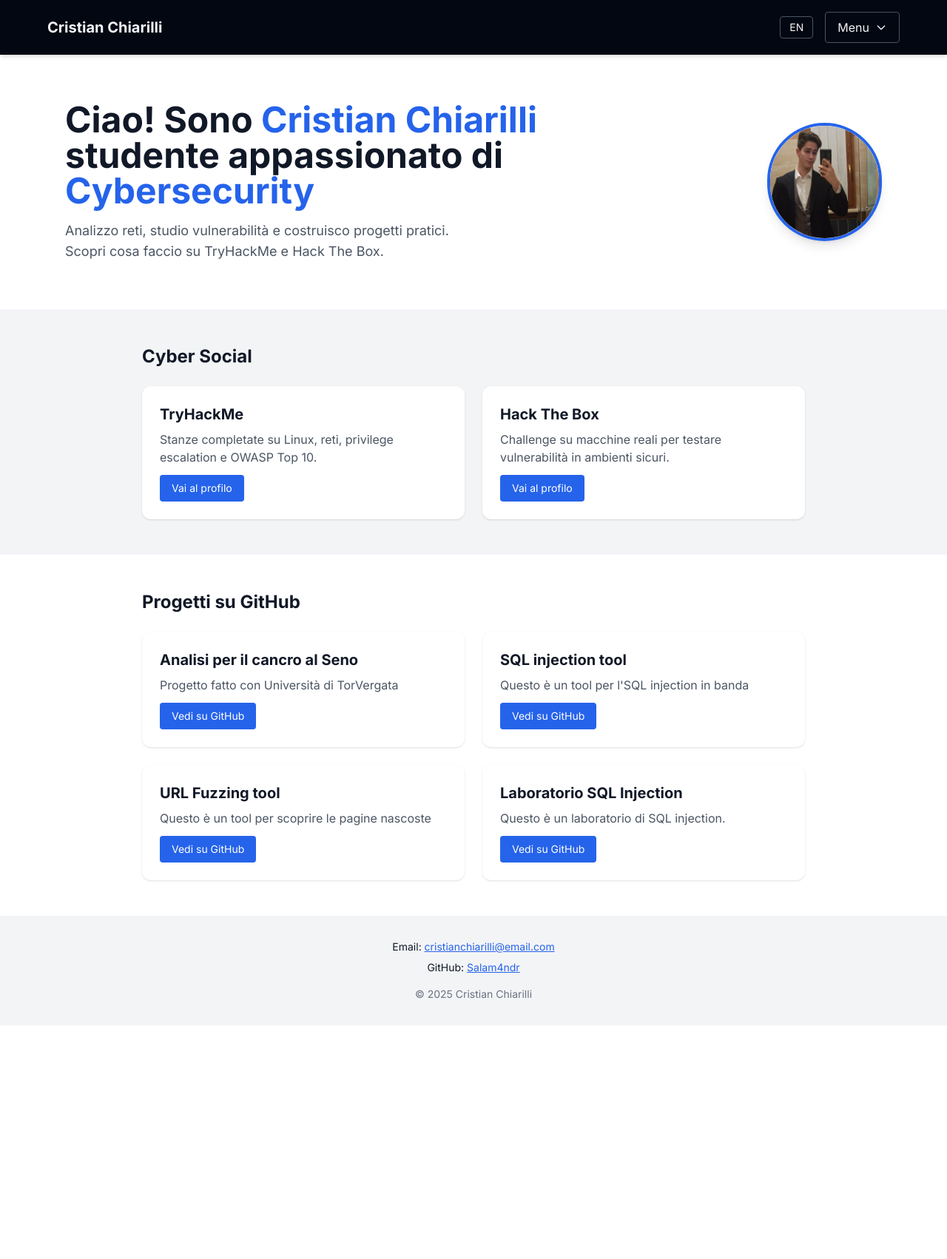
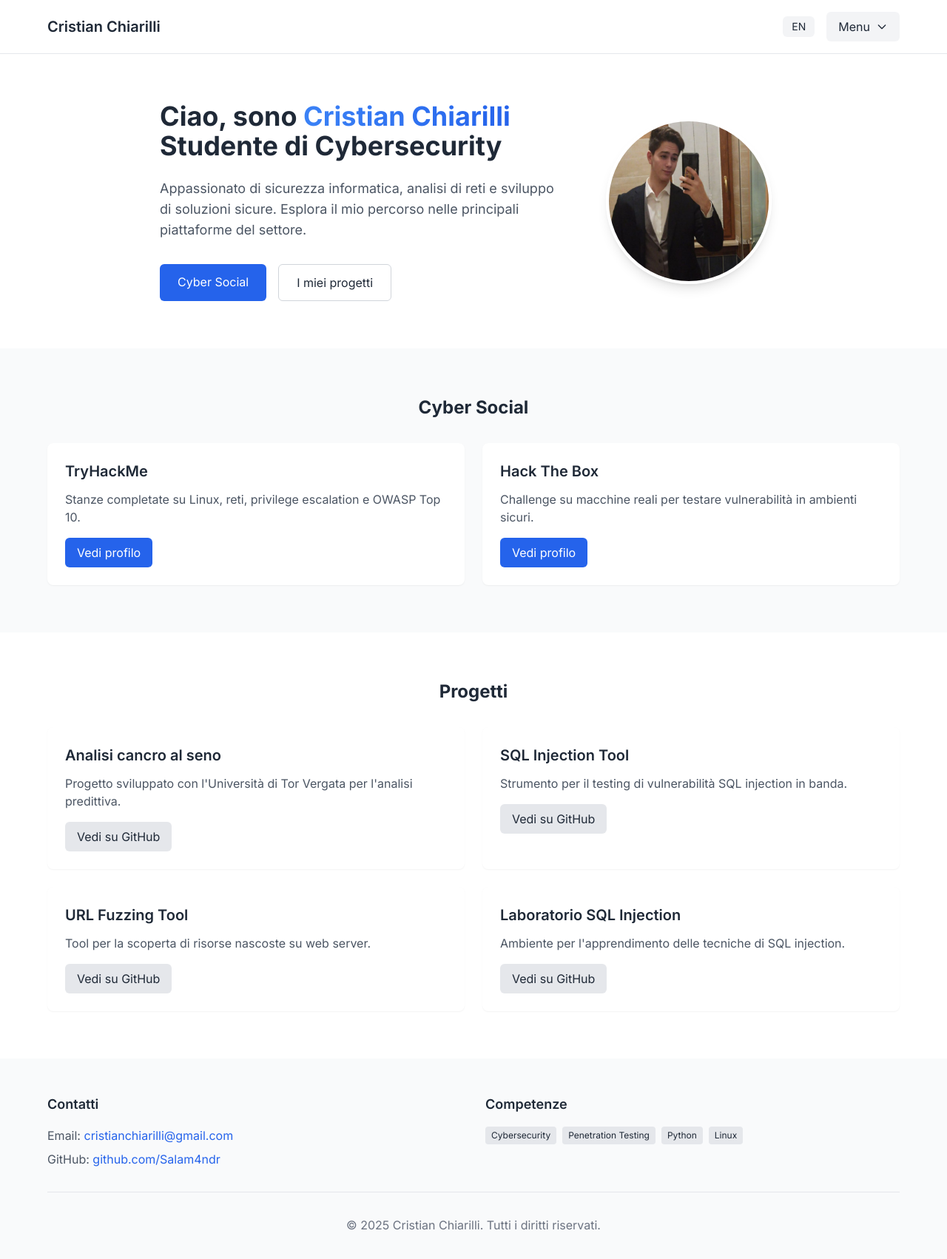
Before and after one commit to Salam4ndr/Salam4ndrWeb, a plain HTML site: page index.html in a window 1280 px wide. Shown: the whole page at 74% size. Before the commit the page ends 1386 px from the top, so only its background shows below. Drawn offline with nearby package versions, Linux system fonts and the light colour scheme.

Commit message:
Aggiornamento SitoWeb

```diff
--- a/index.html
+++ b/index.html
@@ -3,38 +3,52 @@
 <head>
   <meta charset="UTF-8" />
   <meta name="viewport" content="width=device-width, initial-scale=1.0" />
-    <title>Cristian Chiarilli | Cybersecurity Student</title>
+  <title>Cristian Chiarilli | Cybersecurity</title>
   <script src="https://cdn.tailwindcss.com"></script>
-    <link href="https://fonts.googleapis.com/css2?family=Inter:wght@400;700&display=swap" rel="stylesheet" />
+  <link href="https://fonts.googleapis.com/css2?family=Inter:wght@300;400;500;600;700&display=swap" rel="stylesheet" />
   <style>
     body {
       font-family: "Inter", sans-serif;
+      scroll-behavior: smooth;
+    }
+    .text-gradient {
+      background-clip: text;
+      -webkit-background-clip: text;
+      color: transparent;
+      background-image: linear-gradient(90deg, #3b82f6, #2563eb);
+    }
+    .card-hover {
+      transition: transform 0.2s ease, box-shadow 0.2s ease;
+    }
+    .card-hover:hover {
+      transform: translateY(-2px);
+      box-shadow: 0 4px 6px rgba(0, 0, 0, 0.05);
     }
   </style>
 </head>
-  <body class="bg-white text-gray-900 dark:bg-gray-950 dark:text-gray-100 transition-all duration-300" onclick="closeDropdown(event)">
+<body class="bg-white text-gray-800 dark:bg-gray-900 dark:text-gray-100 min-h-screen flex flex-col">
 
   <!-- NAVBAR -->
-    <nav class="bg-gray-950 text-gray-100 px-6 py-4 shadow-md">
+  <nav class="bg-white dark:bg-gray-800 border-b border-gray-200 dark:border-gray-700 px-6 py-4 sticky top-0 z-50">
     <div class="max-w-6xl mx-auto flex justify-between items-center">
-        <div class="text-xl font-bold">Cristian Chiarilli</div>
+      <div class="text-xl font-semibold">Cristian Chiarilli</div>
       <div class="flex items-center gap-4">
-          <button onclick="toggleLang()" id="langBtn" class="px-3 py-1 border rounded text-sm border-gray-600 hover:bg-gray-800">
+        <button onclick="toggleLang()" id="langBtn" class="px-3 py-1 text-sm rounded-md bg-gray-100 dark:bg-gray-700">
           EN
         </button>
-          <div class="relative group">
-            <button id="menuButton" onclick="toggleDropdown()" class="px-4 py-2 border border-gray-600 rounded hover:bg-gray-800 flex items-center gap-2">
+        <div class="relative">
+          <button id="menuButton" onclick="toggleDropdown()" class="px-4 py-2 rounded-md bg-gray-100 dark:bg-gray-700 flex items-center gap-2">
             <span>Menu</span>
-              <svg class="w-4 h-4" fill="none" stroke="currentColor" stroke-width="2" viewBox="0 0 24 24">
-                <path stroke-linecap="round" stroke-linejoin="round" d="M19 9l-7 7-7-7" />
+            <svg class="w-4 h-4" fill="none" stroke="currentColor" viewBox="0 0 24 24">
+              <path stroke-linecap="round" stroke-linejoin="round" stroke-width="2" d="M19 9l-7 7-7-7" />
             </svg>
           </button>
-            <div id="dropdown-menu" class="hidden absolute right-0 mt-2 w-56 bg-gray-900 rounded shadow-lg z-20 border border-gray-700">
-              <a href="#hero" class="block px-4 py-2 hover:bg-gray-800 transition" onclick="hideDropdown()">🏠 Home</a>
-              <a href="#lab" class="block px-4 py-2 hover:bg-gray-800 transition" onclick="hideDropdown()">🧪 Cyber Social</a>
-              <a href="#projects" class="block px-4 py-2 hover:bg-gray-800 transition" onclick="hideDropdown()">💻 Progetti</a>
-              <a href="certificazioni.html" class="block px-4 py-2 hover:bg-gray-800 transition" onclick="hideDropdown()">📜 Certificazioni</a>
-              <a href="#contatti" class="block px-4 py-2 hover:bg-gray-800 transition" onclick="hideDropdown()">📨 Contatti</a>
+          <div id="dropdown-menu" class="hidden absolute right-0 mt-2 w-48 bg-white dark:bg-gray-800 rounded-md shadow-lg border border-gray-200 dark:border-gray-700">
+            <a href="#hero" class="block px-4 py-2 hover:bg-gray-100 dark:hover:bg-gray-700 rounded-t-md" onclick="hideDropdown()">Home</a>
+            <a href="#lab" class="block px-4 py-2 hover:bg-gray-100 dark:hover:bg-gray-700" onclick="hideDropdown()">Cyber Social</a>
+            <a href="#projects" class="block px-4 py-2 hover:bg-gray-100 dark:hover:bg-gray-700" onclick="hideDropdown()">Progetti</a>
+            <a href="certificazioni.html" class="block px-4 py-2 hover:bg-gray-100 dark:hover:bg-gray-700" onclick="hideDropdown()">Certificazioni</a>
+            <a href="#contatti" class="block px-4 py-2 hover:bg-gray-100 dark:hover:bg-gray-700 rounded-b-md" onclick="hideDropdown()">Contatti</a>
           </div>
         </div>
       </div>
@@ -42,38 +56,53 @@
   </nav>
 
   <!-- HERO -->
-    <section id="hero" class="py-16 px-6 max-w-6xl mx-auto flex flex-col-reverse md:flex-row items-center gap-10">
-      <div class="text-center md:text-left">
-        <h1 id="hero-title" class="text-4xl md:text-5xl font-extrabold mb-4 leading-tight">
-          Ciao! Sono <span class="text-blue-600 dark:text-blue-400">Cristian Chiarilli</span><br />
-          studente appassionato di <span class="text-blue-600 dark:text-blue-400">Cybersecurity</span>
+  <section id="hero" class="py-16 px-6 max-w-6xl mx-auto flex flex-col-reverse md:flex-row items-center gap-12">
+    <div class="md:w-2/3">
+      <h1 id="hero-title" class="text-3xl md:text-4xl font-bold mb-6 leading-tight">
+        Ciao, sono <span class="text-gradient">Cristian Chiarilli</span><br>
+        Studente di Cybersecurity
       </h1>
-        <p id="hero-desc" class="text-lg text-gray-600 dark:text-gray-400 max-w-xl">
-          Analizzo reti, studio vulnerabilità e costruisco progetti pratici. Scopri cosa faccio su TryHackMe e Hack The Box.
+      <p id="hero-desc" class="text-lg text-gray-600 dark:text-gray-400 mb-8 max-w-xl">
+        Appassionato di sicurezza informatica, analisi di reti e sviluppo di soluzioni sicure.
+        Esplora il mio percorso nelle principali piattaforme del settore.
       </p>
+      <div class="flex gap-4">
+        <a href="#lab" class="px-6 py-3 bg-blue-600 text-white rounded-md hover:bg-blue-700 transition">
+          Cyber Social
+        </a>
+        <a href="#projects" class="px-6 py-3 border border-gray-300 dark:border-gray-600 rounded-md hover:bg-gray-50 dark:hover:bg-gray-800 transition">
+          I miei progetti
+        </a>
       </div>
-      <div class="w-40 h-40 rounded-full overflow-hidden border-4 border-blue-600 dark:border-blue-400 shadow-lg">
-        <img src="FotoPersonale.png" alt="Cristian Chiarilli" class="w-full h-full object-cover" />
+    </div>
+    <div class="md:w-1/3 flex justify-center">
+      <div class="w-48 h-48 md:w-56 md:h-56 rounded-full overflow-hidden border-4 border-white dark:border-gray-800 shadow-lg">
+        <img src="FotoPersonale.png" alt="Cristian Chiarilli" class="w-full h-full object-cover">
+      </div>
     </div>
   </section>
 
   <!-- CYBER LAB -->
-    <section id="lab" class="py-12 px-6 bg-gray-100 dark:bg-gray-900">
-      <div class="max-w-4xl mx-auto">
-        <h2 id="lab-title" class="text-2xl font-bold mb-6">Cyber Social</h2>
+  <section id="lab" class="py-16 px-6 bg-gray-50 dark:bg-gray-800">
+    <div class="max-w-6xl mx-auto">
+      <h2 id="lab-title" class="text-2xl font-bold mb-8 text-center">Cyber Social</h2>
       <div class="grid md:grid-cols-2 gap-6">
-          <div class="bg-white dark:bg-gray-800 p-6 rounded-xl shadow hover:scale-[1.02] transition-all">
-            <h3 id="thm-title" class="text-xl font-semibold mb-2">TryHackMe</h3>
-            <p id="thm-desc" class="text-gray-600 dark:text-gray-400 mb-3">Stanze completate su Linux, reti, privilege escalation e OWASP Top 10.</p>
-            <a href="https://tryhackme.com/p/Salam4ndr" target="_blank" class="inline-block text-sm px-4 py-2 bg-blue-600 text-white rounded hover:bg-blue-700 transition">
-              Vai al profilo
+        <div class="bg-white dark:bg-gray-700 p-6 rounded-lg shadow-sm card-hover">
+          <h3 id="thm-title" class="text-xl font-semibold mb-3">TryHackMe</h3>
+          <p id="thm-desc" class="text-gray-600 dark:text-gray-300 mb-4">
+            Stanze completate su Linux, reti, privilege escalation e OWASP Top 10.
+          </p>
+          <a href="https://tryhackme.com/p/Salam4ndr" target="_blank" class="inline-block px-4 py-2 bg-blue-600 text-white rounded-md hover:bg-blue-700 transition">
+            Vedi profilo
           </a>
         </div>
-          <div class="bg-white dark:bg-gray-800 p-6 rounded-xl shadow hover:scale-[1.02] transition-all">
-            <h3 id="htb-title" class="text-xl font-semibold mb-2">Hack The Box</h3>
-            <p id="htb-desc" class="text-gray-600 dark:text-gray-400 mb-3">Challenge su macchine reali per testare vulnerabilità in ambienti sicuri.</p>
-            <a href="https://ctf.hackthebox.com/user/profile/414889" target="_blank" class="inline-block text-sm px-4 py-2 bg-blue-600 text-white rounded hover:bg-blue-700 transition">
-              Vai al profilo
+        <div class="bg-white dark:bg-gray-700 p-6 rounded-lg shadow-sm card-hover">
+          <h3 id="htb-title" class="text-xl font-semibold mb-3">Hack The Box</h3>
+          <p id="htb-desc" class="text-gray-600 dark:text-gray-300 mb-4">
+            Challenge su macchine reali per testare vulnerabilità in ambienti sicuri.
+          </p>
+          <a href="https://ctf.hackthebox.com/user/profile/414889" target="_blank" class="inline-block px-4 py-2 bg-blue-600 text-white rounded-md hover:bg-blue-700 transition">
+            Vedi profilo
           </a>
         </div>
       </div>
@@ -81,35 +110,43 @@
   </section>
 
   <!-- PROGETTI -->
-    <section id="projects" class="py-12 px-6">
-      <div class="max-w-4xl mx-auto">
-        <h2 id="projects-title" class="text-2xl font-bold mb-6">Progetti su GitHub</h2>
+  <section id="projects" class="py-16 px-6">
+    <div class="max-w-6xl mx-auto">
+      <h2 id="projects-title" class="text-2xl font-bold mb-8 text-center">Progetti</h2>
       <div class="grid md:grid-cols-2 gap-6">
-          <div class="bg-white dark:bg-gray-800 p-6 rounded-xl shadow hover:scale-[1.02] transition-all">
-            <h3 id="proj1-title" class="text-xl font-semibold mb-2">Analisi per il cancro al Seno</h3>
-            <p id="proj1-desc" class="text-gray-600 dark:text-gray-400 mb-3">Progetto fatto con Università di TorVergata</p>
-            <a href="https://github.com/Salam4ndr/Breast-Cancer-prevention" target="_blank" class="inline-block text-sm px-4 py-2 bg-blue-600 text-white rounded hover:bg-blue-700 transition">
+        <div class="bg-white dark:bg-gray-700 p-6 rounded-lg shadow-sm card-hover">
+          <h3 id="proj1-title" class="text-xl font-semibold mb-3">Analisi cancro al seno</h3>
+          <p id="proj1-desc" class="text-gray-600 dark:text-gray-300 mb-4">
+            Progetto sviluppato con l'Università di Tor Vergata per l'analisi predittiva.
+          </p>
+          <a href="https://github.com/Salam4ndr/Breast-Cancer-prevention" target="_blank" class="inline-block px-4 py-2 bg-gray-200 dark:bg-gray-600 rounded-md hover:bg-gray-300 dark:hover:bg-gray-500 transition">
             Vedi su GitHub
           </a>
         </div>
-          <div class="bg-white dark:bg-gray-800 p-6 rounded-xl shadow hover:scale-[1.02] transition-all">
-            <h3 id="proj2-title" class="text-xl font-semibold mb-2">SQL injection tool</h3>
-            <p id="proj2-desc" class="text-gray-600 dark:text-gray-400 mb-3">Questo è un tool per l'SQL injection in banda</p>
-            <a href="https://github.com/Salam4ndr/SalamanderSQLI" target="_blank" class="inline-block text-sm px-4 py-2 bg-blue-600 text-white rounded hover:bg-blue-700 transition">
+        <div class="bg-white dark:bg-gray-700 p-6 rounded-lg shadow-sm card-hover">
+          <h3 id="proj2-title" class="text-xl font-semibold mb-3">SQL Injection Tool</h3>
+          <p id="proj2-desc" class="text-gray-600 dark:text-gray-300 mb-4">
+            Strumento per il testing di vulnerabilità SQL injection in banda.
+          </p>
+          <a href="https://github.com/Salam4ndr/SalamanderSQLI" target="_blank" class="inline-block px-4 py-2 bg-gray-200 dark:bg-gray-600 rounded-md hover:bg-gray-300 dark:hover:bg-gray-500 transition">
             Vedi su GitHub
           </a>
         </div>
-          <div class="bg-white dark:bg-gray-800 p-6 rounded-xl shadow hover:scale-[1.02] transition-all">
-            <h3 id="proj3-title" class="text-xl font-semibold mb-2">URL Fuzzing tool</h3>
-            <p id="proj3-desc" class="text-gray-600 dark:text-gray-400 mb-3">Questo è un tool per scoprire le pagine nascoste</p>
-            <a href="https://github.com/Salam4ndr/SalaSerch" target="_blank" class="inline-block text-sm px-4 py-2 bg-blue-600 text-white rounded hover:bg-blue-700 transition">
+        <div class="bg-white dark:bg-gray-700 p-6 rounded-lg shadow-sm card-hover">
+          <h3 id="proj3-title" class="text-xl font-semibold mb-3">URL Fuzzing Tool</h3>
+          <p id="proj3-desc" class="text-gray-600 dark:text-gray-300 mb-4">
+            Tool per la scoperta di risorse nascoste su web server.
+          </p>
+          <a href="https://github.com/Salam4ndr/SalaSerch" target="_blank" class="inline-block px-4 py-2 bg-gray-200 dark:bg-gray-600 rounded-md hover:bg-gray-300 dark:hover:bg-gray-500 transition">
             Vedi su GitHub
           </a>
         </div>
-          <div class="bg-white dark:bg-gray-800 p-6 rounded-xl shadow hover:scale-[1.02] transition-all">
-            <h3 id="proj4-title" class="text-xl font-semibold mb-2">Laboratorio SQL Injection</h3>
-            <p id="proj4-desc" class="text-gray-600 dark:text-gray-400 mb-3">Questo è un laboratorio di SQL injection.</p>
-            <a href="https://github.com/Salam4ndr/SalaSerch" target="_blank" class="inline-block text-sm px-4 py-2 bg-blue-600 text-white rounded hover:bg-blue-700 transition">
+        <div class="bg-white dark:bg-gray-700 p-6 rounded-lg shadow-sm card-hover">
+          <h3 id="proj4-title" class="text-xl font-semibold mb-3">Laboratorio SQL Injection</h3>
+          <p id="proj4-desc" class="text-gray-600 dark:text-gray-300 mb-4">
+            Ambiente per l'apprendimento delle tecniche di SQL injection.
+          </p>
+          <a href="https://github.com/Salam4ndr/SalaSerch" target="_blank" class="inline-block px-4 py-2 bg-gray-200 dark:bg-gray-600 rounded-md hover:bg-gray-300 dark:hover:bg-gray-500 transition">
             Vedi su GitHub
           </a>
         </div>
@@ -118,15 +155,34 @@
   </section>
 
   <!-- FOOTER -->
-    <footer id="contatti" class="bg-gray-100 dark:bg-gray-900 py-8 px-6 text-center text-sm">
-      <div class="max-w-4xl mx-auto">
-        <p class="mb-2">Email: <a href="mailto:cristianchiarilli@gmail.com" class="text-blue-600 dark:text-blue-400 underline">cristianchiarilli@email.com</a></p>
-        <p class="mb-4">GitHub: <a href="https://github.com/Salam4ndr" class="text-blue-600 dark:text-blue-400 underline" target="_blank">Salam4ndr</a></p>
-        <p class="text-gray-500 dark:text-gray-400">© 2025 Cristian Chiarilli</p>
+  <footer id="contatti" class="bg-gray-50 dark:bg-gray-800 py-12 px-6 mt-auto">
+    <div class="max-w-6xl mx-auto">
+      <div class="grid md:grid-cols-2 gap-8">
+        <div>
+          <h3 class="text-lg font-semibold mb-4">Contatti</h3>
+          <p class="text-gray-600 dark:text-gray-300 mb-2">
+            Email: <a href="mailto:cristianchiarilli@gmail.com" class="text-blue-600 dark:text-blue-400">cristianchiarilli@gmail.com</a>
+          </p>
+          <p class="text-gray-600 dark:text-gray-300">
+            GitHub: <a href="https://github.com/Salam4ndr" target="_blank" class="text-blue-600 dark:text-blue-400">github.com/Salam4ndr</a>
+          </p>
+        </div>
+        <div>
+          <h3 class="text-lg font-semibold mb-4">Competenze</h3>
+          <div class="flex flex-wrap gap-2">
+            <span class="text-xs px-2 py-1 bg-gray-200 dark:bg-gray-600 rounded">Cybersecurity</span>
+            <span class="text-xs px-2 py-1 bg-gray-200 dark:bg-gray-600 rounded">Penetration Testing</span>
+            <span class="text-xs px-2 py-1 bg-gray-200 dark:bg-gray-600 rounded">Python</span>
+            <span class="text-xs px-2 py-1 bg-gray-200 dark:bg-gray-600 rounded">Linux</span>
+          </div>
+        </div>
+      </div>
+      <div class="border-t border-gray-200 dark:border-gray-700 mt-8 pt-8 text-center text-gray-500 dark:text-gray-400">
+        <p>© 2025 Cristian Chiarilli. Tutti i diritti riservati.</p>
+      </div>
     </div>
   </footer>
 
-    <!-- JS -->
   <script>
     function toggleDropdown() {
       const menu = document.getElementById("dropdown-menu");
@@ -153,40 +209,40 @@
 
     const t = {
       en: {
-          'hero-title': "Hi! I'm <span class='text-blue-600 dark:text-blue-400'>Cristian Chiarilli</span><br />a cybersecurity enthusiast student",
-          'hero-desc': "I analyze networks, study vulnerabilities and build practical projects. Discover what I do on TryHackMe and Hack The Box.",
+        'hero-title': "Hi, I'm <span class='text-gradient'>Cristian Chiarilli</span><br>Cybersecurity Student",
+        'hero-desc': "Passionate about cybersecurity, network analysis and secure solutions development. Explore my journey on leading industry platforms.",
         'lab-title': 'Cyber Social',
         'thm-title': 'TryHackMe',
         'thm-desc': 'Completed rooms on Linux, networking, privilege escalation and OWASP Top 10.',
         'htb-title': 'Hack The Box',
         'htb-desc': 'Challenges on real machines to test vulnerabilities in safe environments.',
-          'projects-title': 'GitHub Projects',
+        'projects-title': 'Projects',
         'proj1-title': 'Breast Cancer Analysis',
-          'proj1-desc': 'Project developed with University of TorVergata',
+        'proj1-desc': 'Project developed with University of Tor Vergata for predictive analysis.',
         'proj2-title': 'SQL Injection Tool',
-          'proj2-desc': 'A tool for in-band SQL injection',
+        'proj2-desc': 'Tool for testing in-band SQL injection vulnerabilities.',
         'proj3-title': 'URL Fuzzing Tool',
-          'proj3-desc': 'A tool to discover hidden pages',
+        'proj3-desc': 'Tool for discovering hidden resources on web servers.',
         'proj4-title': 'SQL Injection Lab',
-          'proj4-desc': 'A lab to practice SQL injection techniques.'
+        'proj4-desc': 'Environment for learning SQL injection techniques.'
       },
       it: {
-          'hero-title': 'Ciao! Sono <span class="text-blue-600 dark:text-blue-400">Cristian Chiarilli</span><br />studente appassionato di <span class="text-blue-600 dark:text-blue-400">Cybersecurity</span>',
-          'hero-desc': 'Analizzo reti, studio vulnerabilità e costruisco progetti pratici. Scopri cosa faccio su TryHackMe e Hack The Box.',
+        'hero-title': 'Ciao, sono <span class="text-gradient">Cristian Chiarilli</span><br>Studente di Cybersecurity',
+        'hero-desc': 'Appassionato di sicurezza informatica, analisi di reti e sviluppo di soluzioni sicure. Esplora il mio percorso nelle principali piattaforme del settore.',
         'lab-title': 'Cyber Social',
         'thm-title': 'TryHackMe',
         'thm-desc': 'Stanze completate su Linux, reti, privilege escalation e OWASP Top 10.',
         'htb-title': 'Hack The Box',
         'htb-desc': 'Challenge su macchine reali per testare vulnerabilità in ambienti sicuri.',
-          'projects-title': 'Progetti su GitHub',
-          'proj1-title': 'Analisi per il cancro al Seno',
-          'proj1-desc': 'Progetto fatto con Università di TorVergata',
-          'proj2-title': 'SQL injection tool',
-          'proj2-desc': "Questo è un tool per l'SQL injection in banda",
-          'proj3-title': 'URL Fuzzing tool',
-          'proj3-desc': 'Questo è un tool per scoprire le pagine nascoste',
+        'projects-title': 'Progetti',
+        'proj1-title': 'Analisi cancro al seno',
+        'proj1-desc': 'Progetto sviluppato con l\'Università di Tor Vergata per l\'analisi predittiva.',
+        'proj2-title': 'SQL Injection Tool',
+        'proj2-desc': 'Strumento per il testing di vulnerabilità SQL injection in banda.',
+        'proj3-title': 'URL Fuzzing Tool',
+        'proj3-desc': 'Tool per la scoperta di risorse nascoste su web server.',
         'proj4-title': 'Laboratorio SQL Injection',
-          'proj4-desc': 'Questo è un laboratorio di SQL injection.'
+        'proj4-desc': 'Ambiente per l\'apprendimento delle tecniche di SQL injection.'
       }
     };
 
```
Also changed, not shown: certificazioni.html (added, +309 -0 lines), Certificati/CRI.jpg (added), Certificati/CertificatoIngleseDublino.jpg (added), Certificati/CompTIA Pentest+.png (added), Certificati/Complete Beginner.png (added), Certificati/Cyber Defense.png (added), Certificati/Cybersecurity-introduction-certificate-Cisco.jpg (added), Certificati/Get-Connected-Cisco.jpg (added), Certificati/Inglese-cisco.jpg (added), Certificati/IoT-certificate-Cisco.jpg (added), Certificati/Linux-essenzial-certificate-Cisco.jpg (added), Certificati/certificato inglese A2.jpeg (added), Certificati/introduction to cyber security.png (added), Certificati/junior penetration tester.png (added), 2 more files, 3 other files. Lines whose indentation alone changed are shown as unchanged.
